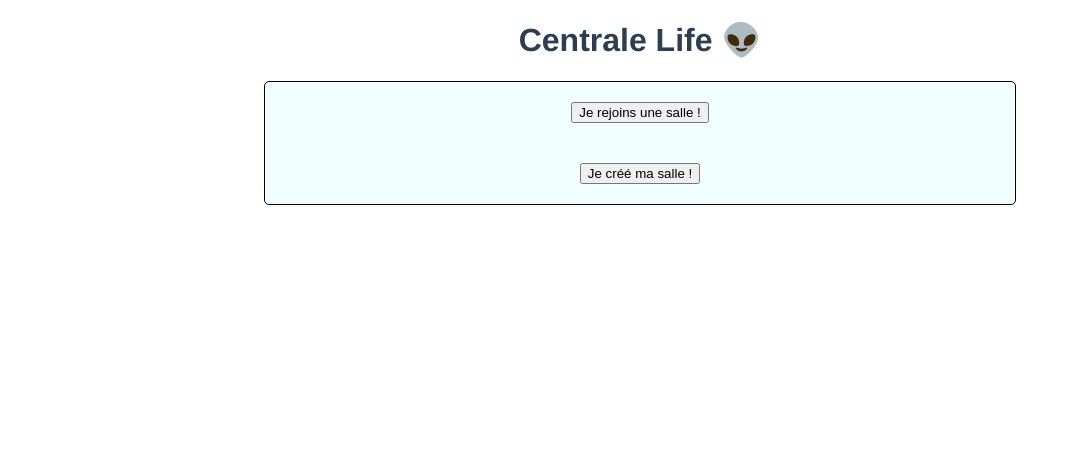
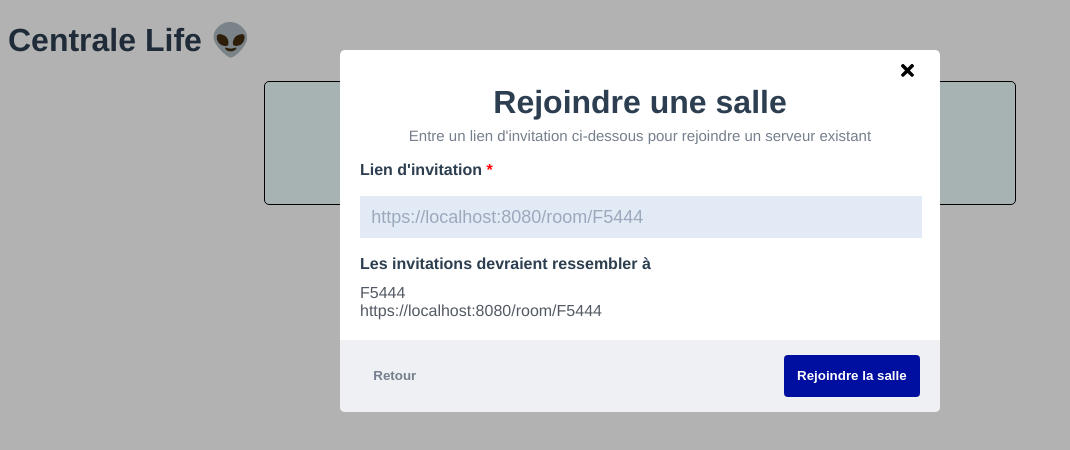
Before and after one commit to amenasria/CentraleLife, a Vue app in the folder front/: page / in a window 1280 px wide. Both pictures are taken after a click on the button "Je rejoins une salle !". Shown: the top 450 px of the page, without its empty margins (0-1070 px from the left). Built offline with nearby package versions, Linux system fonts and the light colour scheme.

Commit message:
Join Room modal creation

```diff
--- a/front/src/App.vue
+++ b/front/src/App.vue
@@ -20,7 +20,6 @@ export default {
   font-family: Avenir, Helvetica, Arial, sans-serif;
   -webkit-font-smoothing: antialiased;
   -moz-osx-font-smoothing: grayscale;
-  text-align: center;
   color: #2c3e50;
 }
 </style>
--- /dev/null
+++ b/front/src/components/Modal.vue
@@ -0,0 +1,149 @@
+<template>
+  <transition name="fade">
+    <div class="modal" v-if="show">
+      <div class="modal-backdrop" @click="closeModal()"/>
+
+      <div class="modal-dialog">
+        <div class="modal-header">
+          <div class="close-btn-header">
+            <button type="button" class="modal-close" @click="closeModal()">
+              <svg xmlns="http://www.w3.org/2000/svg" viewBox="0 0 352 512">
+                <path
+                  fill="currentColor"
+                  d="M242.72 256l100.07-100.07c12.28-12.28 12.28-32.19 0-44.48l-22.24-22.24c-12.28-12.28-32.19-12.28-44.48 0L176 189.28 75.93 89.21c-12.28-12.28-32.19-12.28-44.48 0L9.21 111.45c-12.28 12.28-12.28 32.19 0 44.48L109.28 256 9.21 356.07c-12.28 12.28-12.28 32.19 0 44.48l22.24 22.24c12.28 12.28 32.2 12.28 44.48 0L176 322.72l100.07 100.07c12.28 12.28 32.2 12.28 44.48 0l22.24-22.24c12.28-12.28 12.28-32.19 0-44.48L242.72 256z"
+                ></path>
+              </svg>
+            </button>
+          </div>
+          <div class="title-header">
+            <slot name="header"/>
+          </div>
+        </div>
+
+        <div class="modal-body">
+          <slot name="body"/>
+        </div>
+
+        <div class="modal-footer">
+          <slot name="footer"/>
+        </div>
+      </div>
+    </div>
+  </transition>
+</template>
+
+<script>
+export default {
+  name: "Modal", // Source: https://medium.com/notonlycss/how-to-build-a-modal-in-vue-js-b3db644afaeb
+  data() {
+    return {
+      show: false
+    };
+  },
+  methods: {
+    closeModal() {
+      this.show = false;
+      document.querySelector("body").classList.remove("overflow-hidden");
+    },
+    openModal() {
+      this.show = true;
+      document.querySelector("body").classList.add("overflow-hidden");
+    }
+  }
+};
+</script>
+
+
+<style>
+    .modal {
+        overflow-x: hidden;
+        overflow-y: auto;
+        position: fixed;
+        top: 0;
+        right: 0;
+        bottom: 0;
+        left: 0;
+        z-index: 9;
+        }
+
+    .modal-backdrop {
+        background-color: rgba(0, 0, 0, 0.3);
+        position: fixed;
+        top: 0;
+        right: 0;
+        bottom: 0;
+        left: 0;
+        z-index: 1;
+        }
+
+    .modal-dialog {
+        background-color: #ffffff;
+        position: relative;
+        width: 600px;
+        margin: 50px auto;
+        display: flex;
+        flex-direction: column;
+        border-radius: 5px;
+        z-index: 2;
+        }
+
+    @media screen and (max-width: 992px) {
+        .modal-dialog {
+            width: 90%;
+        }
+    }
+
+    .modal-close {
+        width: 25px;
+        border: 0;
+        background-color: transparent;
+        cursor: pointer;
+        margin: 0;
+    }
+
+    .modal-header {
+        padding: 10px 20px 0px;
+        display: flex;
+        flex-direction: column;
+    }
+
+    .title-header {
+      display: flex;
+      align-items: center;
+      justify-content: center;
+    }
+
+    .title-header > h1 {
+      margin: 0 0 0.2em;
+    }
+
+    .close-btn-header {
+        display: flex;
+        flex-direction: row-reverse;
+
+    }
+
+    .modal-body {
+        padding: 0px 20px 10px;
+        overflow: auto;
+        display: flex;
+        flex-direction: column;
+        align-items: stretch;
+    }
+
+    .modal-footer {
+        margin-top: 10px;
+        padding: 15px 20px 15px;
+        background-color: #eff0f4;
+        border-radius: 0 0 5px 5px;
+    }
+
+    .fade-enter-active, .fade-leave-active {
+        transition: opacity 0.2s;
+    }
+
+    .fade-enter, .fade-leave-to {
+        opacity: 0;
+    }
+
+</style>
--- a/front/src/views/Home.vue
+++ b/front/src/views/Home.vue
@@ -2,20 +2,46 @@
   <div>
       <h1>Centrale Life 👽</h1>
       <div class="action">
-        <div id="rejoindre_salle" class="rejoindre_salle"><button>Je rejoins une salle !</button></div>
-        <div id="creer_salle" class="creer_salle"><button  :disabled="hasCreatedRoom" v-on:click="createRoom">Je créé ma salle !</button></div>
+        <Modal ref="RoomModal">
+          <template v-slot:header>
+            <h1>Rejoindre une salle</h1>
+          </template>
+          <template v-slot:body>
+            <span style="text-align: center; font-size: 15px; color: var(--color-input-ft)">Entre un lien d'invitation ci-dessous pour rejoindre un serveur existant</span>
+            <div style="margin: 3% 0 3% 0"><b>Lien d'invitation</b> <b style="color: red;">*</b></div>
+            <div>
+              <input type="text" id="lien_invitation" name="lien_invitation" v-model="lien_invitation" placeholder="https://localhost:8080/room/F5444">
+            </div>
+            <div style="margin: 3% 0 2% 0"><b>Les invitations devraient ressembler à</b></div>
+            <div style="color: var(--color-examples)">F5444<br/>https://localhost:8080/room/F5444
+            </div>
+          </template>
+          <template v-slot:footer>
+            <div style="display: flex; align-items: flex-start; justify-content: space-between;">
+              <button @click="$refs.RoomModal.closeModal()" class="back_btn">Retour</button>
+              <button v-on:click="joinRoom()" class="join_btn">Rejoindre la salle</button>
+            </div>
+          </template>
+        </Modal>
+        <div id="rejoindre_salle" class="rejoindre_salle" v-on:click="$refs.RoomModal.openModal()"><button>Je rejoins une salle !</button></div>
+        <div id="creer_salle" class="creer_salle"><button  :disabled="hasCreatedRoom" v-on:click="createRoom">Je créé ma salle !</button></div> <!-- TODO: Ajouter msg si serveur répond pas direct kwa -->
       </div>
   </div>
 </template>
 
 <script>
-
+import Modal from "../components/Modal.vue"
+import axios from 'axios';
 
 export default {
   name: 'Home',
+  components: {
+    Modal,
+  },
   data: function() {
     return {
-        hasCreatedRoom: false
+      hasCreatedRoom: false,
+      lien_invitation: ""
     }
   },
   methods: {
@@ -32,12 +58,69 @@
       });
     },
 
+    joinRoom: function () {
+      let room_regexp = new RegExp("https?://(www.)?localhost:8081/room/[a-zA-Z0-9]{5}");
+
+      // If the link matches the model then check if the room exists in the DB
+      if (this.lien_invitation.match(room_regexp) != null) {
+        console.log(this.lien_invitation)
+        axios
+          .head(this.lien_invitation)
+          .then(response => console.log((this.info = response)))
+      }
+    }
+
   }
 
 }
 </script>
 
 <style>
+    :root {
+        --bleu-centrale: #000f9f;
+        --color-input-bg: #e2eaf5;
+        --color-input-ft-placeholder:#9ca9bd;
+        --color-input-ft:#757f8d;
+        --color-case: #eff0f4;
+        --color-examples: #535a64;
+    }
+
+    #lien_invitation {
+      background-color: var(--color-input-bg);
+      color: var(--color-input-ft);
+      border: none;
+      line-height: 4ch;
+      width: 98%;
+      font-size: 18px;
+      padding-left: 2%;
+    }
+
+    #lien_invitation:focus {
+      outline: none
+    }
+
+    #lien_invitation::placeholder {
+      color: var(--color-input-ft-placeholder);
+    }
+
+  .join_btn {
+    background-color: var(--bleu-centrale);
+    border: 0;
+    color: white;
+    border-radius: 4px;
+    padding: 1em 1em;
+    font-weight: bold;
+    cursor: pointer;
+  }
+
+  .back_btn {
+    background-color: transparent;
+    border: 0;
+    font-weight: bold;
+    cursor: pointer;
+    padding: 1em 1em;
+    color: var(--color-input-ft);
+  }
   .action {
     background-color: azure;
     margin: 0 20vw;
```
Lines whose indentation alone changed are shown as unchanged.
